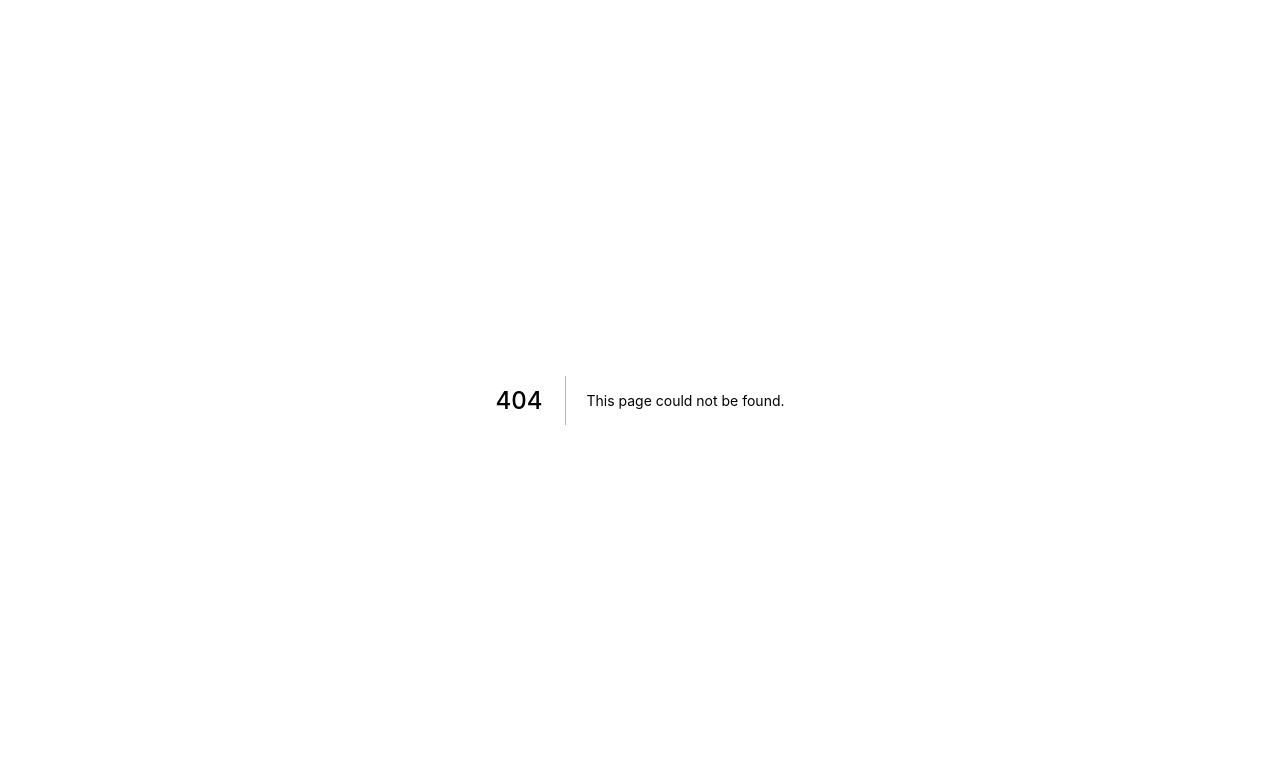
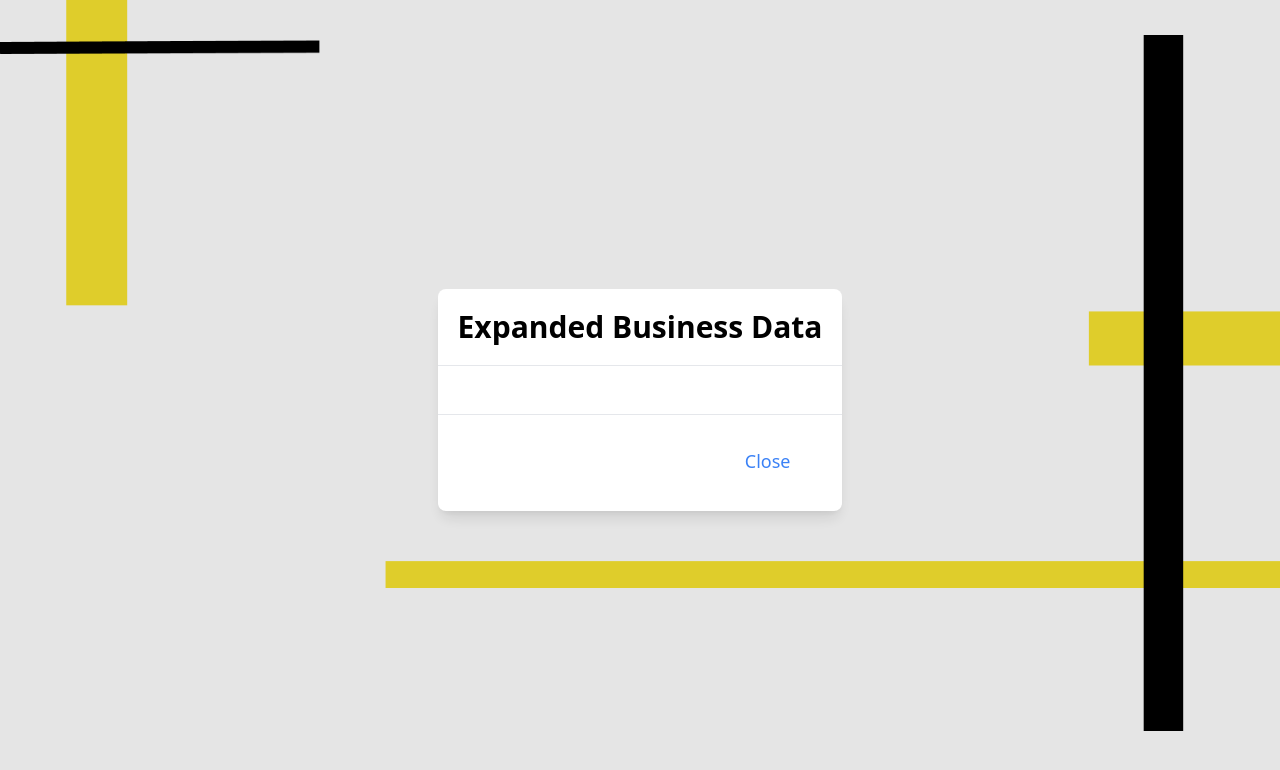
Before and after one commit to edwinychu/middesk, a Next.js app: page /modal in a window 1280 px wide. Before the commit this address had no page. Shown: the top 770 px of the page. Built offline with nearby package versions, Linux system fonts and the light colour scheme.

Commit message:
adidtional changes

```diff
--- a/package.json
+++ b/package.json
@@ -17,7 +17,9 @@
     "querystring": "^0.2.1",
     "react": "17.0.2",
     "react-dom": "17.0.2",
-    "react-hook-form": "^7.6.0"
+    "react-hook-form": "^7.6.0",
+    "react-json-pretty": "^2.2.0",
+    "react-json-view": "^1.21.3"
   },
   "devDependencies": {
     "autoprefixer": "^10.2.5",
--- a/pages/api/business/[...endpoint].js
+++ b/pages/api/business/[...endpoint].js
@@ -72,7 +72,16 @@ const business = async(req, res) => {
   }
 
   if (request === 'retrieve') {
+    const { id } = req.body;
+    // Retrieve a specific Middesk Business
+    const base_response =
+      await baseRequest('retrieve_business', { id });
+    console.log('base_response is', base_response)
+    if (base_response.error) {
+      res.status(400).json(base_response);
+    }
 
+    res.status(200).json(base_response.data);
   }
 
   if (request === 'retrieve_all') {
--- a/pages/applications.js
+++ b/pages/applications.js
@@ -5,11 +5,14 @@ import { useEffect, useState } from 'react';
 
 import styles from '../styles/Home.module.css';
 
+import Modal from './modal.js';
 import Navbar from './navbar.js';
 
 export default function Applications() {
   let [businesses, setBusinesses] = useState([]);
+  let [businessData, setBusinessData] = useState({});
   let [businessCount, setBusinessCount] = useState(0);
+  let [showModal, setShowModal] = useState(false);
 
   useEffect(async () => {
     const res = await axios({
@@ -28,9 +31,25 @@ export default function Applications() {
 
   }, []);
 
-  // expandBusiness(async () => {
+  async function expandBusiness(id) {
+    setShowModal(true);
+    const res = await axios({
+      url: '/api/business/retrieve',
+      method: 'post',
+      data: { id }
+    });
 
-  // });
+    if (res.status === 200) {
+      setBusinessData(res.data);
+      console.log('bus data is', res.data)
+    } else {
+
+    }
+  };
+
+  async function closeBusiness() {
+    setShowModal(false);
+  }
 
   return (
     <div className={styles.containerpages}>
@@ -75,8 +94,11 @@ export default function Applications() {
                     >
                       Status
                     </th>
-                    <th scope="col" className="relative px-6 py-3">
-                      <span className="sr-only">Edit</span>
+                    <th
+                      scope="col"
+                      className="px-6 py-3 text-left text-xs font-medium text-gray-500 uppercase tracking-wider"
+                    >
+                      Expand Data
                     </th>
                   </tr>
                 </thead>
@@ -108,9 +130,19 @@ export default function Applications() {
                         }
                       </td>
                       <td className="px-6 py-4 whitespace-nowrap text-right text-sm font-medium">
-                        <a href="#" className="text-blue-600 hover:text-blue-900">
+                        <button
+                          className="bg-blue-700 text-white active:bg-blue-600 text-md px-6 py-3 rounded shadow hover:shadow-lg outline-none focus:outline-none mr-1 mb-1 ease-linear transition-all duration-150"
+                          type="button"
+                          onClick={() => expandBusiness(business.id)}
+                        >
                           Expand
-                        </a>
+                        </button>
+                        {showModal
+                          ? <Modal
+                              closeBusiness={closeBusiness}
+                              businessData={businessData}
+                            />
+                          : null}
                       </td>
                     </tr>
                   ))}
--- a/pages/index.js
+++ b/pages/index.js
@@ -15,26 +15,30 @@ export default function Home() {
 
       <main className={styles.main}>
         <h1 className={styles.title}>
-          <a href="https://middesk.com">Middesk</a> Example Implementation
+          <strong><a href="https://middesk.com">Middesk</a></strong> Example Implementation
         </h1>
 
-        {/* <p className={styles.description}>
-          Get started by editing{' '}
-          <code className={styles.code}>pages/index.js</code>
-        </p> */}
+        <p class="mt-4 text-2xl max-w-3xl text-center">
+          Welcome! This is a simple application that covers the following concepts of the Middesk API:
+        </p>
+
+        <ol class="mt-4 text-xl text-gray-500">
+          <li>1. Creating and Retrieving a <a href="https://docs.middesk.com/reference#businesses"><u>Middesk Business(es)</u></a></li>
+          <li>2. Setting up and utilizing your <a href="https://docs.middesk.com/reference#webhooks"><u>Webhook endpoint</u></a></li>
+        </ol>
 
         <div className={styles.grid}>
           <Link href="/form">
             <a className={styles.card}>
               <h2>Start Application &rarr;</h2>
-              <p>Start your business bank account application process</p>
+              <p>Capture business information and create a Middesk Business</p>
             </a>
           </Link>
 
           <Link href="/applications">
             <a className={styles.card}>
               <h2>Application Status &rarr;</h2>
-              <p>Check the statuses of your business bank account applications</p>
+              <p>Check the latest data and statuses of your Middesk businesses</p>
             </a>
           </Link>
 
--- /dev/null
+++ b/pages/modal.js
@@ -0,0 +1,44 @@
+import React from "react";
+import ReactJson from 'react-json-view'
+
+export default function Modal({ closeBusiness, businessData }) {
+  return (
+    <>
+      <div
+        className="justify-center items-center flex overflow-auto fixed inset-0 z-50 outline-none focus:outline-none max-h-screen"
+      >
+        <div className="relative w-auto my-6 mx-auto max-w-3xl">
+          {/*content*/}
+          <div className="border-0 rounded-lg shadow-lg relative flex flex-col w-full bg-white outline-none focus:outline-none">
+            {/*header*/}
+            <div className="flex items-start justify-between p-5 border-b border-solid border-blueGray-200 rounded-t">
+              <h3 className="text-3xl font-semibold">
+                Expanded Business Data
+              </h3>
+            </div>
+            {/*body*/}
+            <div className="relative p-6 justify-start flex-auto">
+              {/* <ReactJson src={businessData} /> */}
+              <pre>
+                <code>
+                  {JSON.stringify(businessData, null, 2)}
+                </code>
+              </pre>
+            </div>
+            {/*footer*/}
+            <div className="flex items-center justify-end p-6 border-t border-solid border-blueGray-200 rounded-b">
+              <button
+                className="text-blue-500 background-transparent px-6 py-2 text-lg outline-none focus:outline-none mr-1 mb-1 ease-linear transition-all duration-150"
+                type="button"
+                onClick={closeBusiness}
+              >
+                Close
+              </button>
+            </div>
+          </div>
+        </div>
+      </div>
+      <div className="opacity-10 fixed inset-0 z-40 bg-black"></div>
+    </>
+  );
+}
--- a/styles/Home.module.css
+++ b/styles/Home.module.css
@@ -44,7 +44,6 @@
 .footer {
   width: 100%;
   height: 100px;
-  border-top: 1px solid #eaeaea;
   display: flex;
   justify-content: center;
   align-items: center;
@@ -58,7 +57,7 @@
 }
 
 .title a {
-  color: #0070f3;
+  color: black;
   text-decoration: none;
 }
 
--- a/styles/globals.css
+++ b/styles/globals.css
@@ -2,7 +2,10 @@ html,
 body {
   padding: 0;
   margin: 0;
-  font-family: Vaud;
+  font-family: FoundersGrotesk;
+  background-image: url('../public/middesk_bg.png');
+  background-repeat: no-repeat;
+  background-size: 100%;
 }
 
 a {
```
Also changed, not shown: public/middesk_bg.png (added), 1 other file (tests, documents, lock files or other folders).
